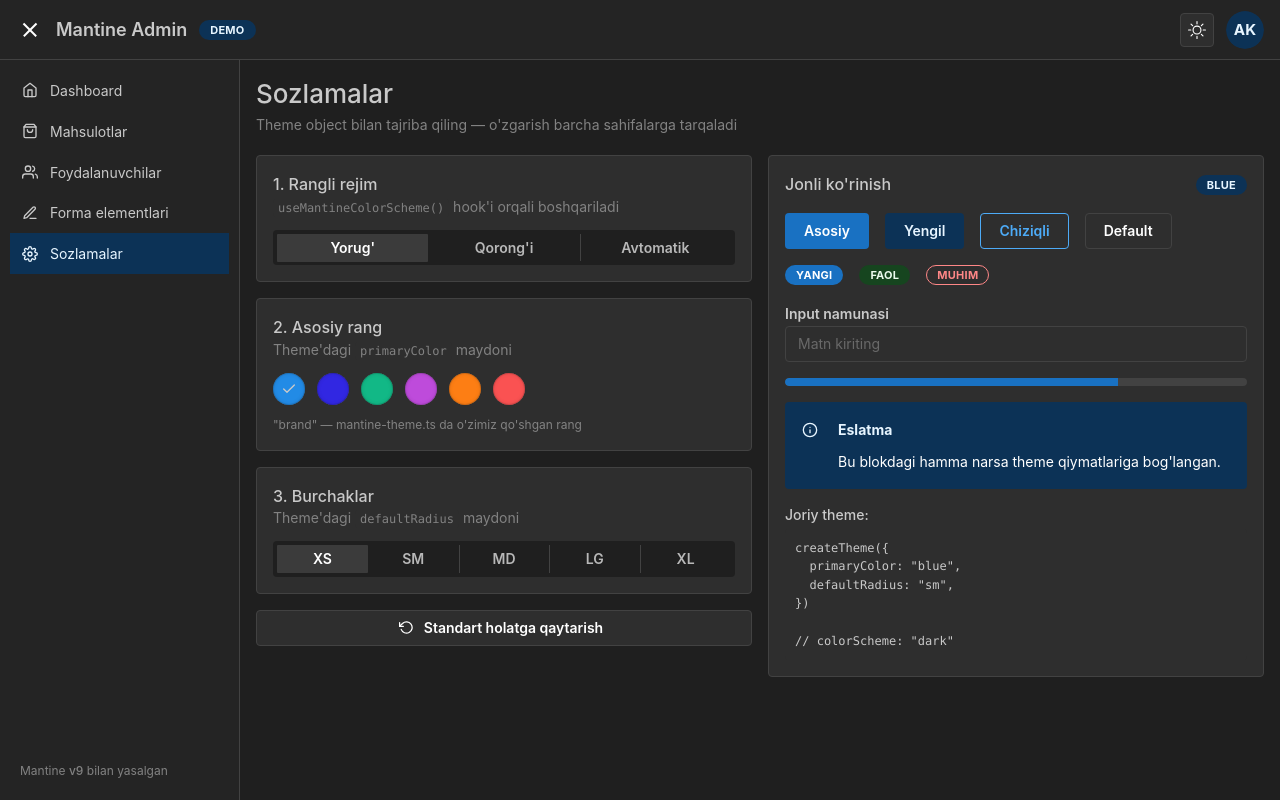
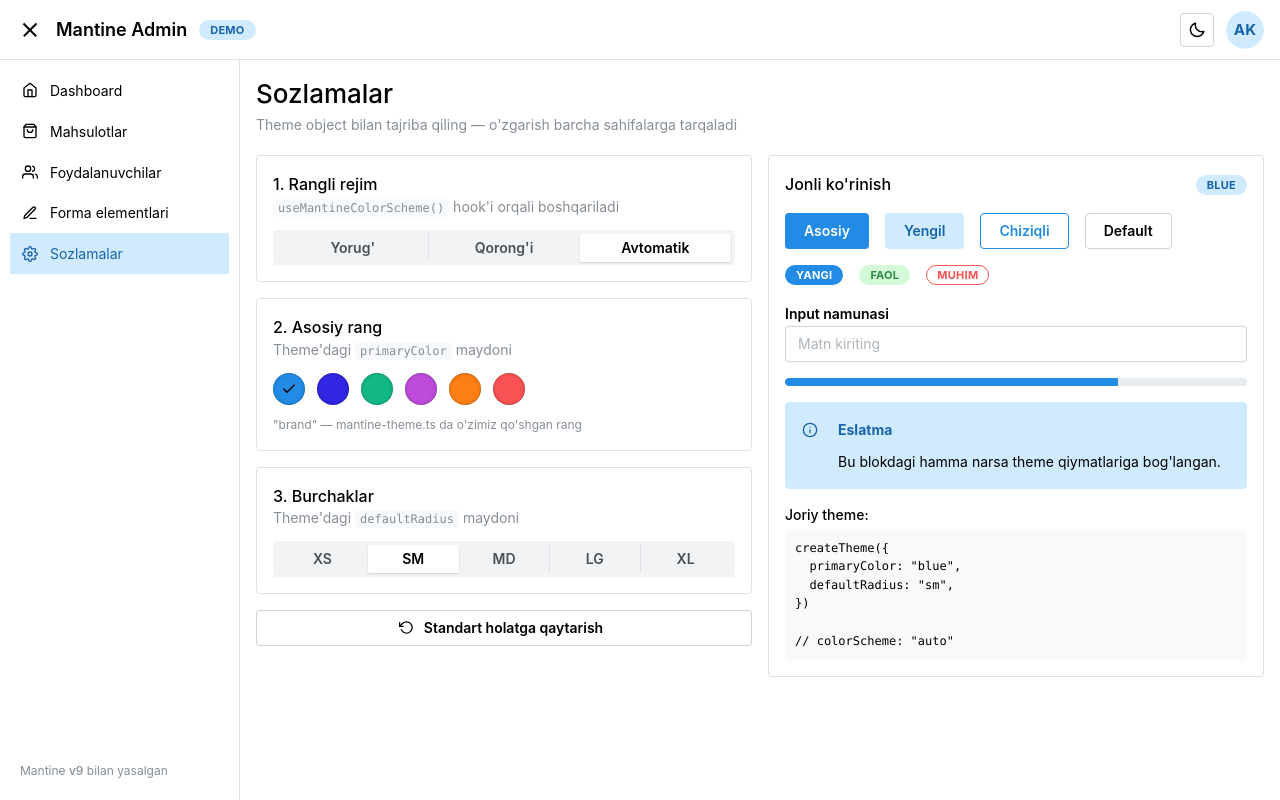
Before and after one commit to Farhad-deve/mantine-admin, a React (Vite) app: page /settings in a window 1280 px wide. Built offline with nearby package versions, Linux system fonts and the light colour scheme; a small style sheet from the web is missing.

Commit message:
Files changed 10.08 17:37

```diff
--- a/src/context/ThemeContext.tsx
+++ b/src/context/ThemeContext.tsx
@@ -1,8 +1,12 @@
 import { createContext } from "react";
+import type { MantineRadius } from "@mantine/core";
 
 interface ThemeContextType {
     primaryColor: string;
     setPrimaryColor: (color: string) => void;
+
+    defaultRadius: MantineRadius;
+    setDefaultRadius: (radius: MantineRadius) => void;
 }
 
 export const ThemeContext = createContext<ThemeContextType | null>(null);
--- a/src/layout/MainLayout.tsx
+++ b/src/layout/MainLayout.tsx
@@ -25,6 +25,7 @@
   Title,
   Tooltip,
   UnstyledButton,
+  useComputedColorScheme,
 } from "@mantine/core";
 
 import { useDisclosure } from "@mantine/hooks";
@@ -47,7 +48,8 @@
     { id: 5, title: "Sozlamalar", path: "/settings", icon: FiSettings },
   ];
 
-  const { colorScheme, toggleColorScheme } = useMantineColorScheme();
+  const { setColorScheme } = useMantineColorScheme();
+  const computedColorScheme = useComputedColorScheme("light");
 
   return (
     <>
@@ -80,14 +82,14 @@
             </Group>
 
             <Group gap={"sm"}>
-              <Tooltip label={`${colorScheme === "dark" ? "Yorug' rejim" : "Qorong'u rejim"}`}>
+              <Tooltip label={`${computedColorScheme === "dark" ? "Yorug' rejim" : "Qorong'u rejim"}`}>
                 <ActionIcon
-                  onClick={() => toggleColorScheme()}
+                  onClick={() => setColorScheme(computedColorScheme === "dark" ? "light" : "dark")}
                   variant="default"
                   p={"md"}
                 >
                   <Center>
-                    {colorScheme === "dark" ? <BsSun size={18} /> : <BiMoon size={18} />}
+                    {computedColorScheme === "dark" ? <BsSun size={18} /> : <BiMoon size={18} />}
                   </Center>
                 </ActionIcon>
               </Tooltip>
@@ -136,7 +138,7 @@
           </Stack>
         </AppShell.Navbar>
 
-        <AppShell.Main bg={colorScheme === "dark" ? "dark" : "gray.0"}>
+        <AppShell.Main>
           <Suspense fallback={<LoadingPage />}>
             <Outlet />
           </Suspense>
--- a/src/pages/Settings.tsx
+++ b/src/pages/Settings.tsx
@@ -1,8 +1,6 @@
-import { FiAlertCircle } from "react-icons/fi";
-import { FiRotateCcw } from "react-icons/fi";
-import { FiCheck } from "react-icons/fi";
-import { Alert, Badge, Box, Button, Card, Code, ColorSwatch, Grid, Group, Progress, SegmentedControl, Stack, Text, TextInput, Title, Tooltip } from "@mantine/core"
-import { useContext, useState } from "react";
+import { FiAlertCircle, FiRotateCcw, FiCheck } from "react-icons/fi";
+import { Alert, Badge, Box, Button, Card, Code, ColorSwatch, Grid, Group, Progress, SegmentedControl, Stack, Text, TextInput, Title, Tooltip, useMantineColorScheme, type MantineRadius } from "@mantine/core"
+import { useContext } from "react";
 import { ThemeContext } from "../context/ThemeContext";
 
 const Settings = () => {
@@ -16,14 +14,21 @@
     { color: "red", value: "var(--mantine-color-red-6)" },
   ];
 
-  const { primaryColor, setPrimaryColor } = useContext(ThemeContext)!;
+  const { primaryColor, setPrimaryColor, defaultRadius, setDefaultRadius } = useContext(ThemeContext)!;
+  const { colorScheme, setColorScheme } = useMantineColorScheme();
+
+  const handleReset = () => {
+    setPrimaryColor("blue");
+    setDefaultRadius("sm");
+    setColorScheme("auto");
+  }
 
   const currentThemeCode = `createTheme({
   primaryColor: "${primaryColor}",
-  defaultRadius: "sm",
+  defaultRadius: "${defaultRadius}",
 })
 
-// colorScheme: "dark"`
+// colorScheme: "${colorScheme}"`
 
   return (
     <>
@@ -46,7 +51,10 @@
                       </Text>
                     </Box>
 
-                  <SegmentedControl transitionDuration={0} data={[
+                  <SegmentedControl transitionDuration={0}
+                  value={colorScheme}
+                  onChange={setColorScheme}
+                  data={[
                     { label: "Yorug'", value: "light" },
                     { label: "Qorong'i", value: "dark" },
                     { label: "Avtomatik", value: "auto" },
@@ -88,6 +96,8 @@
                     </Box>
 
                     <SegmentedControl
+                      value={defaultRadius}
+                      onChange={(value) => setDefaultRadius(value as MantineRadius)}
                       data={[
                         { label: "XS", value: "xs" },
                         { label: "SM", value: "sm" },
@@ -99,7 +109,10 @@
                   </Stack>
                 </Card>
 
-                <Button variant="default" leftSection={<FiRotateCcw size={15} />}>
+                <Button
+                  variant="default"
+                  onClick={handleReset}
+                  leftSection={<FiRotateCcw size={15} />}>
                   Standart holatga qaytarish
                 </Button>
               </Stack>
--- a/src/providers/ThemeProvider.tsx
+++ b/src/providers/ThemeProvider.tsx
@@ -1,7 +1,7 @@
 import { useLocalStorage } from "@mantine/hooks";
 import React, { useMemo } from "react";
 import { theme } from "../theme/theme";
-import { MantineProvider } from "@mantine/core";
+import { MantineProvider, type MantineRadius } from "@mantine/core";
 import { ThemeContext } from "../context/ThemeContext";
 
 type ThemeProviderProps = {
@@ -14,18 +14,24 @@
     defaultValue: "blue",
   });
 
+  const [defaultRadius, setDefaultRadius] = useLocalStorage<MantineRadius>({
+    key: "admin-default-radius",
+    defaultValue: "sm",
+  });
+
   const currentTheme = useMemo(
     () => ({
       ...theme,
       primaryColor,
+      defaultRadius,
     }),
-    [primaryColor],
+    [primaryColor, defaultRadius]
   );
 
   return (
     <>
-      <ThemeContext.Provider value={{ primaryColor, setPrimaryColor }}>
-        <MantineProvider theme={currentTheme} defaultColorScheme="dark">
+      <ThemeContext.Provider value={{ primaryColor, setPrimaryColor, defaultRadius, setDefaultRadius }}>
+        <MantineProvider theme={currentTheme} defaultColorScheme="auto">
           {children}
         </MantineProvider>
       </ThemeContext.Provider>
```
